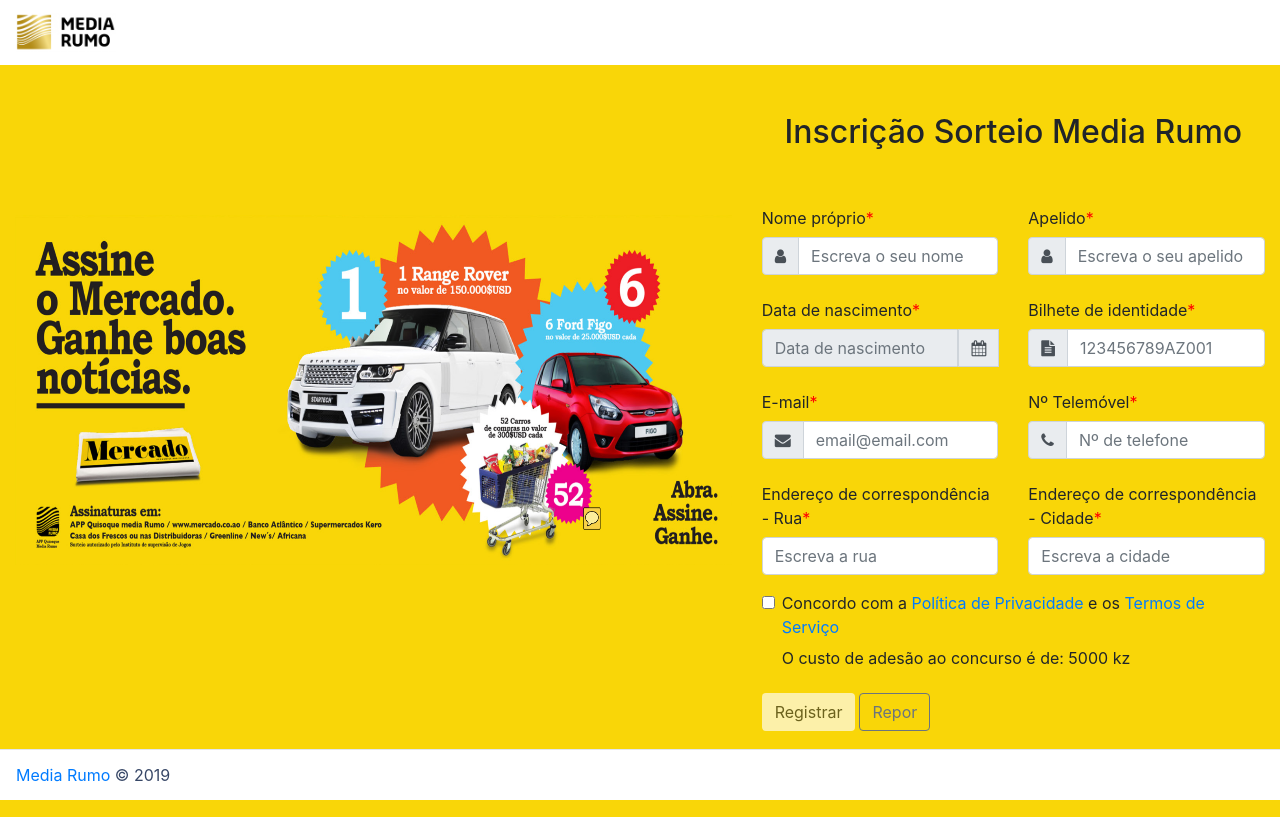
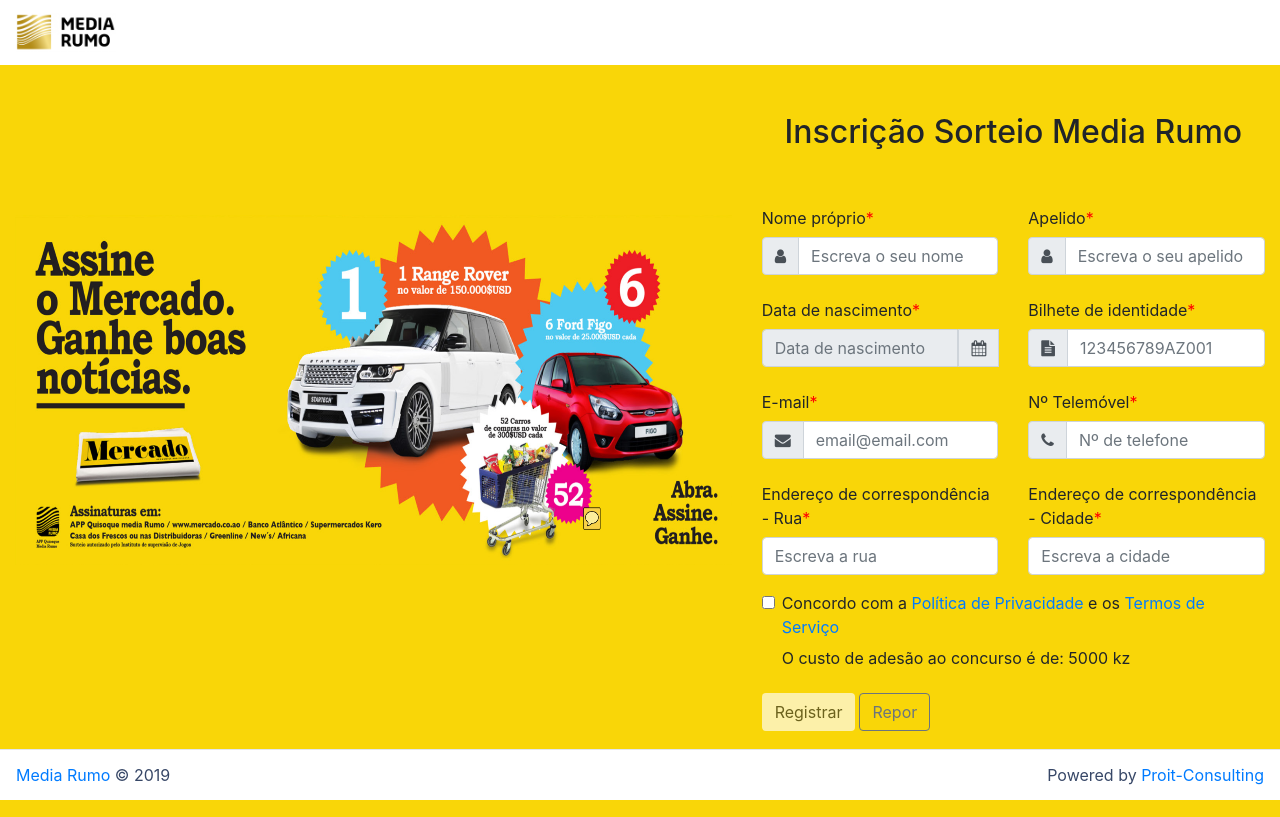
Before and after one commit to ProITDevelopers/MediaRumo-web, an Angular app: page / in a window 1280 px wide. Built offline with nearby package versions, Linux system fonts and the light colour scheme.

Commit message:
proit site

```diff
--- a/src/app/app.component.html
+++ b/src/app/app.component.html
@@ -8,7 +8,7 @@
 <footer class="footer-fixed">
 	<div class="footer1 ">
 	  	<a href="https://mediarumo.com/" target="_blank" rel="noreferrer">Media Rumo</a> &copy; 2019
-	    <!--<span class="float-right">Powered by <a href="https://proitconsulting.com">Proit Consulting</a>
-	    </span>-->
+	    <span class="float-right">Powered by <a href="http://proit-consulting.co.ao/">Proit-Consulting</a>
+	    </span><!---->
 	</div >
 </footer>
```
